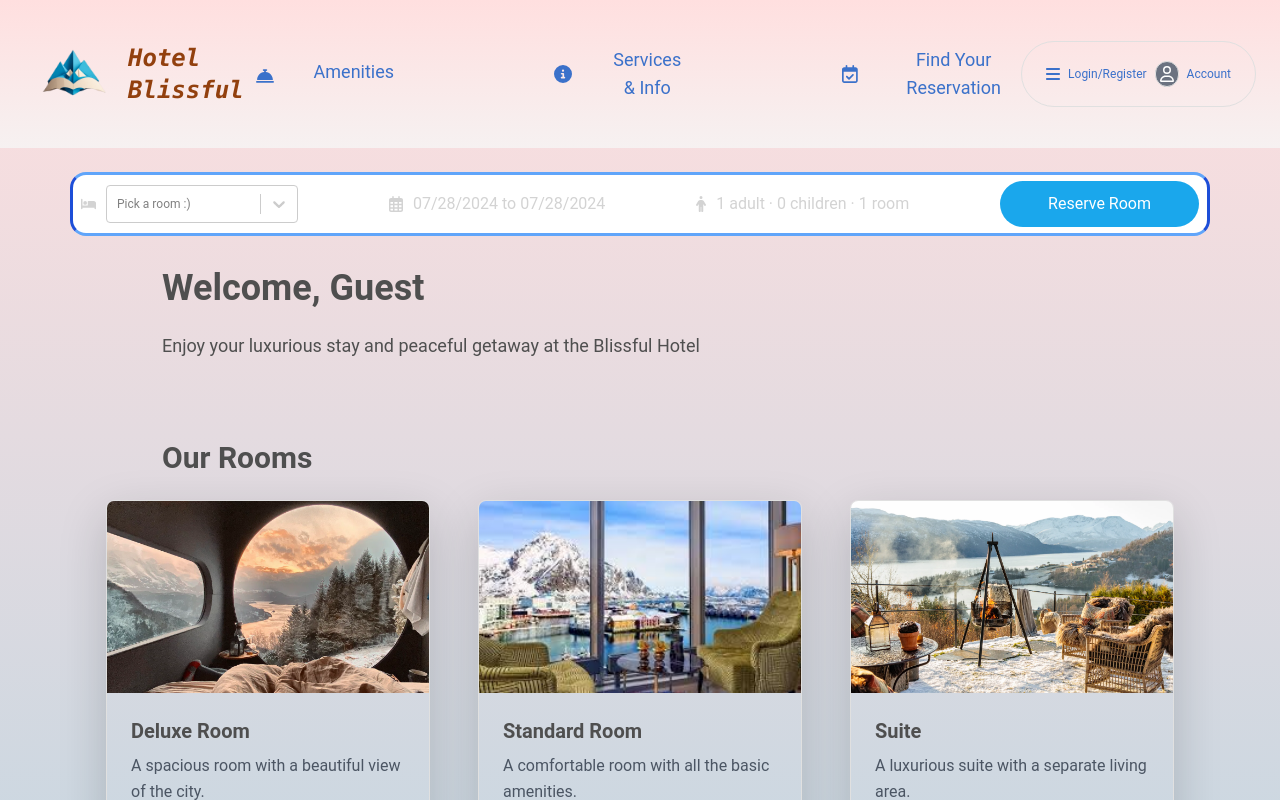
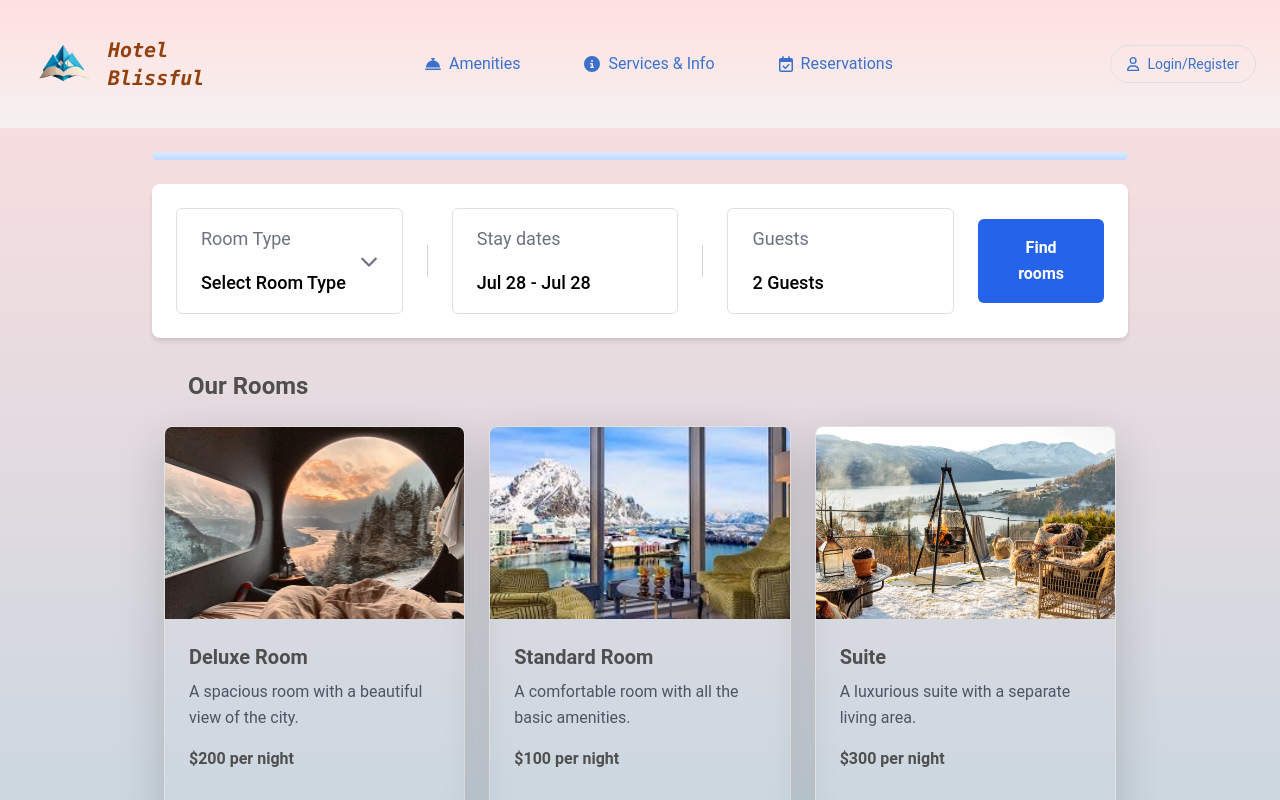
Before and after one commit to Chocopepero/CPSC362Front, a React (Vite) app in the folder client/: page / in a window 1280 px wide. Shown: the top 800 px of the page. Built offline with nearby package versions, Linux system fonts and the light colour scheme.

Commit message:
Changed to make page more responsive to mobile

```diff
--- a/client/src/Header.jsx
+++ b/client/src/Header.jsx
@@ -15,47 +15,64 @@ export default function Header() {
 
   return (
     <div>
-      <header className="p-4 flex-col bg-gradient-to-t from-[#f6f1f1] to-[#FFDFDF] text-black">
-        <div className="flex items-center">
+      <header className="p-4 bg-gradient-to-t from-[#f6f1f1] to-[#FFDFDF] text-black">
+        <div className="flex items-center justify-between">
+          {/* Logo */}
           <Link to="/" className="flex items-center gap-1">
-            <img src={HotelLogo} alt="Hotel Blissful Logo" className="max-w-[100px] max-h-[100px] bg-transparent" />
-            <span className="font-bold font-mono italic text-2xl text-amber-800 hover:underline">Hotel Blissful</span>
+            <img src={HotelLogo} alt="Hotel Blissful Logo" className="max-w-[80px] max-h-[80px] bg-transparent" />
+            <span className="font-bold font-mono italic text-xl text-amber-800 hover:underline">Hotel Blissful</span>
           </Link>
-          <div className="container m-auto">
-            <div className="flex text-lg justify-center text-center gap-40">
-              <Link to="/amenities" className="flex box-border items-center gap-10 pt-1 hover:scale-110 active:border-white">
+
+          {/* Mobile Menu Toggle */}
+          <div className="md:hidden">
+            <FontAwesomeIcon icon={faBars} className="text-2xl cursor-pointer" />
+          </div>
+
+          {/* Desktop Nav Links */}
+          <div className="hidden md:flex container justify-center gap-16">
+            <Link to="/amenities" className="flex items-center gap-2 hover:scale-105">
               <FontAwesomeIcon icon={faBellConcierge} />
-                <p className="pt-2">Amenities</p>
+              <span>Amenities</span>
             </Link>
-              <Link to="/services" className="flex box-border items-center gap-10 hover:scale-110 active:border-white">
+            <Link to="/services" className="flex items-center gap-2 hover:scale-105">
               <FontAwesomeIcon icon={faCircleInfo} />
               <span>Services & Info</span>
             </Link>
-              <Link to="/reservations" className="flex box-border items-center gap-10 hover:scale-110 active:border-white">
+            <Link to="/reservations" className="flex items-center gap-2 hover:scale-105">
               <FontAwesomeIcon icon={faCalendarCheck} />
-                <span>Find Your Reservation</span>
+              <span>Reservations</span>
+            </Link>
+          </div>
+
+          {/* User Account Section */}
+          <div className="flex items-center gap-4">
+            {user && (
+              <p className="hidden md:block text-sm">Hi, {user.name}</p>
+            )}
+            <Link
+              to={user ? '/account' : '/login'}
+              className="flex items-center gap-2 border border-gray-300 rounded-full py-2 px-3 text-sm"
+            >
+              <FontAwesomeIcon icon={faUser} />
+              <span>{user ? "Account" : "Login/Register"}</span>
             </Link>
           </div>
         </div>
-          <div className="flex-col items-center">
-            {user && (
-              <p className="text-center mb-2">Hi, {user.name}</p>
-            )}
-            <Link to={user ? '/account' : '/login'} className="flex items-center gap-2 border border-gray-300 rounded-full py-2 px-4 ">
-              <div className="flex flex-col items-center ">
-                <FontAwesomeIcon icon={faBars} />
-              </div>
-              <div className="flex flex-col items-center">
-                <p className="text-xs pt-3">Login/Register</p>
-              </div>
-              <div className="flex flex-col items-center bg-gray-500 text-white rounded-full border border-gray-500 p-1 overflow-hidden">
-                <FontAwesomeIcon icon={faUser} />
-              </div>
-              <div className="flex flex-col items-center">
-                <p className="text-xs pt-3">Account</p>
-              </div>
+
+        {/* Mobile Nav Links (Visible on smaller screens) */}
+        <div className="flex md:hidden justify-center mt-4 gap-8">
+          <Link to="/amenities" className="flex items-center gap-2 hover:scale-105">
+            <FontAwesomeIcon icon={faBellConcierge} />
+            <span>Amenities</span>
           </Link>
-          </div>
+          <Link to="/services" className="flex items-center gap-2 hover:scale-105">
+            <FontAwesomeIcon icon={faCircleInfo} />
+            <span>Services</span>
+          </Link>
+          <Link to="/reservations" className="flex items-center gap-2 hover:scale-105">
+            <FontAwesomeIcon icon={faCalendarCheck} />
+            <span>Reservations</span>
+          </Link>
         </div>
       </header>
     </div>
--- a/client/src/index.css
+++ b/client/src/index.css
@@ -51,3 +51,7 @@ button.primary{
     background-color: rgb(59 130 246);
     font-display: white;
 }
+
+html, body {
+    overflow-x: hidden;
+}
--- a/client/src/pages/IndexPage.jsx
+++ b/client/src/pages/IndexPage.jsx
@@ -1,25 +1,24 @@
 import React, { useState, useRef, useEffect } from "react";
-import { Link, useNavigate } from 'react-router-dom';
+import { Link, useNavigate } from "react-router-dom";
+import { FontAwesomeIcon } from "@fortawesome/react-fontawesome";
+import { faCalendarDays, faPerson, faChevronDown } from "@fortawesome/free-solid-svg-icons";
+import { DateRange } from "react-date-range";
+import { format, differenceInDays } from "date-fns";
+import "react-date-range/dist/styles.css";
+import "react-date-range/dist/theme/default.css";
 import img1 from "../images/Hotelpic1.jpeg";
 import img2 from "../images/DeluxeRoom.webp";
 import img3 from "../images/Hotelpic3.webp";
-import { FontAwesomeIcon } from "@fortawesome/react-fontawesome";
-import { faCalendarDays } from "@fortawesome/free-regular-svg-icons";
-import { faBed, faPerson } from "@fortawesome/free-solid-svg-icons";
-import { DateRange } from "react-date-range";
-import { format } from "date-fns";
-import "react-date-range/dist/styles.css"; // main css file
-import "react-date-range/dist/theme/default.css"; // theme css file
-import Select from 'react-select';
 
 export default function IndexPage() {
-    // room data
+    const navigate = useNavigate();
+
     const rooms = [
         {
             id: 1,
             name: 'Deluxe Room',
             description: 'A spacious room with a beautiful view of the city.',
-            price: '$200 per night',
+            price: 200,
             imageUrl: img2,
             link: '/DeluxeRoom'
         },
@@ -27,7 +26,7 @@ export default function IndexPage() {
             id: 2,
             name: 'Standard Room',
             description: 'A comfortable room with all the basic amenities.',
-            price: '$100 per night',
+            price: 100,
             imageUrl: img1,
             link: '/StandardRoom'
         },
@@ -35,18 +34,12 @@ export default function IndexPage() {
             id: 3,
             name: 'Suite',
             description: 'A luxurious suite with a separate living area.',
-            price: '$300 per night',
+            price: 300,
             imageUrl: img3,
             link: '/SuiteRoom'
         }
     ];
 
-    const options = rooms.map(room => ({
-        value: room.id,
-        label: room.name,
-    }));
-
-    const [RoomType, setRoomType] = useState("");
     const [openDate, setOpenDate] = useState(false);
     const [date, setDate] = useState([
         {
@@ -57,28 +50,16 @@ export default function IndexPage() {
     ]);
     const [openOptions, setOpenOptions] = useState(false);
     const [searchPref, setPreferenceSearch] = useState({
-        adult: 1,
+        adult: 2,
         children: 0,
         room: 1,
     });
-
-    const navigate = useNavigate();
+    const [openRoomType, setOpenRoomType] = useState(false);
+    const [selectedRoomType, setSelectedRoomType] = useState("Select Room Type");
 
     const dateRangeRef = useRef(null);
     const optionsRef = useRef(null);
-
-    const handleOption = (name, operation) => {
-        setPreferenceSearch((prev) => {
-            return {
-                ...prev,
-                [name]: operation === "i" ? searchPref[name] + 1 : searchPref[name] - 1,
-            };
-        });
-    };
-
-    const handleSearch = () => {
-        navigate("/confirmation", { state: { RoomType, date, searchPref } });
-    };
+    const roomTypeRef = useRef(null);
 
     const handleClickOutside = (event) => {
         if (dateRangeRef.current && !dateRangeRef.current.contains(event.target)) {
@@ -86,6 +67,9 @@ export default function IndexPage() {
         }
         if (optionsRef.current && !optionsRef.current.contains(event.target)) {
             setOpenOptions(false);
+        }
+        if (roomTypeRef.current && !roomTypeRef.current.contains(event.target)) {
+            setOpenRoomType(false);
         }
     };
 
@@ -96,32 +80,84 @@ export default function IndexPage() {
         };
     }, []);
 
+    const handleFindRooms = () => {
+        const selectedRoom = rooms.find(room => room.name === selectedRoomType);
+
+        if (!selectedRoom) {
+            alert("Please select a room type.");
+            return;
+        }
+
+        const nights = differenceInDays(date[0].endDate, date[0].startDate) || 1;
+        const totalPrice = selectedRoom.price * nights * searchPref.room;
+
+        navigate("/confirmation", {
+            state: {
+                RoomType: selectedRoomType,
+                date,
+                searchPref,
+                totalPrice,
+            },
+        });
+    };
+
     return (
-        <div className="p-4 flex-col">
-            <div className="justify-between">
-                <div className="container h-16 bg-[white] border-[3px] border-[solid]
-                border-x-blue-700 border-y-blue-400 flex items-center justify-between
-                px-0 py-[10px] mx-auto rounded-2xl  -bottom-[25px] w-full max-w-screen-lg">
-                    <div className="flex items-center gap-[10px] text-xs">
-                        <FontAwesomeIcon icon={faBed} className="text-[lightgray] pl-2" />
-                        <Select
-                            options={options}
-                            onChange={(selectedOption) => setRoomType(selectedOption ? selectedOption.label : "")}
-                            isSearchable
-                            isClearable
-                            placeholder="Pick a room :)"
-                            classNamePrefix="react-select"
-                            className="w-48"
-                        />
+        <section data-testid="homepage-booking-module-wrapper" className="p-4 max-w-screen-lg mx-auto">
+            <div data-testid="homepage-booking-module-glow-container" className="bg-gradient-to-b from-blue-100 to-blue-200 h-2 rounded-md mb-4"></div>
+
+            <div data-testid="homepage-booking-module-grid-container" className="bg-white p-6 rounded-lg shadow-md">
+                <div data-testid="homepage-booking-module" className="flex flex-col md:flex-row items-center gap-4">
+
+                    {/* Room Type Button */}
+                    <div className="relative w-full md:w-1/4" ref={roomTypeRef}>
+                        <button
+                            className="booking-module-field w-full px-4 py-3 rounded-md border border-gray-300 text-left text-lg cursor-pointer focus:outline-none flex justify-between items-center"
+                            onClick={() => setOpenRoomType(!openRoomType)}
+                            data-testid="homepage-booking-module-roomtype-selector-button"
+                        >
+                            <div>
+                                <p className="text-gray-500">Room Type</p>
+                                <span className="text-black font-medium">{selectedRoomType}</span>
                             </div>
-                    <div className="flex items-center gap-[10px]">
-                        <FontAwesomeIcon icon={faCalendarDays} className="text-[lightgray]" />
-                        <span
+                            <FontAwesomeIcon icon={faChevronDown} className="text-gray-500" />
+                        </button>
+
+                        {openRoomType && (
+                            <div className="absolute top-16 left-0 w-full bg-white border border-gray-300 rounded-lg shadow-md z-40">
+                                {rooms.map((room) => (
+                                    <button
+                                        key={room.id}
+                                        onClick={() => {
+                                            setSelectedRoomType(room.name);
+                                            setOpenRoomType(false);
+                                        }}
+                                        className="w-full text-left px-4 py-2 hover:bg-gray-100"
+                                    >
+                                        {room.name}
+                                    </button>
+                                ))}
+                            </div>
+                        )}
+                    </div>
+
+                    {/* Divider */}
+                    <div className="hidden md:block border-l border-gray-300 h-8"></div>
+
+                    {/* Stay Dates Button */}
+                    <div className="w-full md:w-1/4">
+                        <button
+                            className="booking-module-field w-full px-4 py-3 rounded-md border border-gray-300 text-left text-lg cursor-pointer focus:outline-none"
+                            name="Stay dates"
+                            aria-label={`Stay dates: ${format(date[0].startDate, "MMM dd")} to ${format(date[0].endDate, "MMM dd")}`}
                             onClick={() => setOpenDate(!openDate)}
-                            className=" text-[lightgray] cursor-pointer"
-                        >{`${format(date[0].startDate, "MM/dd/yyyy")} to ${format(date[0].endDate, "MM/dd/yyyy")}`}</span>
+                            data-testid="homepage-booking-module-date-selector-button"
+                        >
+                            <p className="text-gray-500">Stay dates</p>
+                            <span className="text-black font-medium">{`${format(date[0].startDate, "MMM dd")} - ${format(date[0].endDate, "MMM dd")}`}</span>
+                        </button>
+
                         {openDate && (
-                            <div ref={dateRangeRef} className="absolute top-40 z-40">
+                            <div ref={dateRangeRef} className="absolute top-24 z-40">
                                 <DateRange
                                     editableDateInputs={true}
                                     onChange={(item) => setDate([item.selection])}
@@ -133,109 +169,83 @@ export default function IndexPage() {
                             </div>
                         )}
                     </div>
-                    <div className="flex items-center gap-[10px]">
-                        <FontAwesomeIcon icon={faPerson} className="text-[lightgray]" />
-                        <span
+
+                    {/* Divider */}
+                    <div className="hidden md:block border-l border-gray-300 h-8"></div>
+
+                    {/* Guests Button */}
+                    <div className="w-full md:w-1/4">
+                        <button
+                            className="booking-module-field w-full px-4 py-3 rounded-md border border-gray-300 text-left text-lg cursor-pointer focus:outline-none"
+                            name="Guests"
                             onClick={() => setOpenOptions(!openOptions)}
-                            className="text-[lightgray] cursor-pointer"
-                        >{`${searchPref.adult} adult · ${searchPref.children} children · ${searchPref.room} room`}</span>
+                            data-testid="homepage-booking-module-guest-selector-button"
+                        >
+                            <p className="text-gray-500">Guests</p>
+                            <span className="text-black font-medium">{`${searchPref.adult + searchPref.children} Guests`}</span>
+                        </button>
+
                         {openOptions && (
-                            <div ref={optionsRef} className="absolute top-40 z-40 bg-[white] text-[gray]
-                            rounded-[5px] [box-shadow:0px_0px_10px_-5px_rgba(0,_0,_0,_0.4)]">
-                                <div className="w-[200px] flex justify-between m-[10px]">
-                                    <span className="optionText">Adult</span>
-                                    <div className="flex items-center gap-[10px] text-[12px] text-[black]">
+                            <div ref={optionsRef} className="absolute top-24 z-40 bg-white p-4 shadow-lg rounded-md">
+                                {['adult', 'children', 'room'].map((option, index) => (
+                                    <div className="w-48 flex justify-between items-center my-2" key={index}>
+                                        <span className="capitalize text-lg">{option}</span>
+                                        <div className="flex items-center gap-3">
                                             <button
-                                            disabled={searchPref.adult <= 1}
-                                            className="w-[30px] h-[30px] border-[1px] border-[solid]
-                                             border-[#0071c2] text-[#0071c2]
-                                             shadow-lg rounded-b-md cursor-pointer bg-[white]"
-                                            onClick={() => handleOption("adult", "d")}
+                                                disabled={searchPref[option] <= (option === 'adult' ? 1 : 0)}
+                                                className="w-8 h-8 border border-solid border-blue-600 text-blue-600 rounded-lg cursor-pointer"
+                                                onClick={() =>
+                                                    setPreferenceSearch((prev) => ({
+                                                        ...prev,
+                                                        [option]: prev[option] - 1,
+                                                    }))
+                                                }
                                             >
                                                 -
                                             </button>
-                                        <span className="optionCounterNumber">{searchPref.adult}</span>
+                                            <span className="text-lg">{searchPref[option]}</span>
                                             <button
-                                            className="w-[30px] h-[30px] border-[1px] border-[solid]
-                                            border-[#0071c2] text-[#0071c2]
-                                            shadow-lg rounded-t-md cursor-pointer bg-[white]"
-                                            onClick={() => handleOption("adult", "i")}
+                                                className="w-8 h-8 border border-solid border-blue-600 text-blue-600 rounded-lg cursor-pointer"
+                                                onClick={() =>
+                                                    setPreferenceSearch((prev) => ({
+                                                        ...prev,
+                                                        [option]: prev[option] + 1,
+                                                    }))
+                                                }
                                             >
                                                 +
                                             </button>
                                         </div>
                                     </div>
-                                <div className="w-[200px] flex justify-between m-[10px]">
-                                    <span className="optionText">Children</span>
-                                    <div className="flex items-center gap-[10px] text-[12px] text-[black]">
-                                        <button
-                                            disabled={searchPref.children <= 0}
-                                            className="w-[30px] h-[30px] border-[1px] border-[solid]
-                                             border-[#0071c2] text-[#0071c2]
-                                             shadow-lg rounded-b-md cursor-pointer bg-[white]"
-                                            onClick={() => handleOption("children", "d")}
-                                        >
-                                            -
-                                        </button>
-                                        <span className="optionCounterNumber">{searchPref.children}</span>
-                                        <button
-                                            className="w-[30px] h-[30px] border-[1px] border-[solid]
-                                            border-[#0071c2] text-[#0071c2]
-                                            shadow-lg rounded-t-md cursor-pointer bg-[white]"
-                                            onClick={() => handleOption("children", "i")}
-                                        >
-                                            +
-                                        </button>
-                                    </div>
-                                </div>
-                                <div className="w-[200px] flex justify-between m-[10px]">
-                                    <span className="optionText">Room</span>
-                                    <div className="flex items-center gap-[10px] text-[12px] text-[black]">
-                                        <button
-                                            disabled={searchPref.room <= 1}
-                                            className="w-[30px] h-[30px] border-[1px] border-[solid]
-                                             border-[#0071c2] text-[#0071c2]
-                                             shadow-lg rounded-b-md cursor-pointer bg-[white]"
-                                        >
-                                            -
-                                        </button>
-                                        <span className="optionCounterNumber">{searchPref.room}</span>
-                                        <button
-                                            className="w-[30px] h-[30px] border-[1px] border-[solid]
-                                            border-[#0071c2] text-[#0071c2]
-                                            shadow-lg rounded-t-md cursor-pointer bg-[white]"
-                                            onClick={() => handleOption("room", "i")}
-                                        >
-                                            +
-                                        </button>
-                                    </div>
-                                </div>
+                                ))}
                             </div>
                         )}
                     </div>
-                    <div className="flex items-center gap-[10px] pr-2">
-                        <button className="bg-[#1aa7ec] text-white py-[10px]
-                        px-5 border-white cursor-pointer hover:bg-cyan-700 rounded-full" onClick={handleSearch}>
-                            Reserve Room
+
+                    {/* Find Rooms Button */}
+                    <div className="w-full md:w-auto flex-grow">
+                        <button
+                            data-testid="homepage-booking-module-cta"
+                            className="w-full px-6 py-3 mt-0 md:mt-0 bg-blue-600 text-white font-bold rounded-md cursor-pointer hover:bg-blue-700 focus:outline-none"
+                            onClick={handleFindRooms}
+                        >
+                            Find rooms
                         </button>
                     </div>
                 </div>
             </div>
 
-            <div className="container m-auto p-8">
-                <h1 className="text-4xl font-bold mb-4 px-20">Welcome, Guest</h1>
-                <p className="text-lg mb-8 px-20">Enjoy your luxurious stay and peaceful getaway at the Blissful Hotel</p>
-
-                <h2 className="text-3xl font-bold justify-between mb-4 px-20">Our Rooms</h2>
-                <div className="w-full px-4 md:px-8 lg:px-16">
-                    <div className="grid grid-cols-1 md:grid-cols-2 lg:grid-cols-3 gap-12 justify-items-stretch">
+            {/* Rooms Preview Section */}
+            <div className="container mx-auto p-8">
+                <h2 className="text-2xl font-bold mb-4 px-4">Our Rooms</h2>
+                <div className="grid grid-cols-1 md:grid-cols-2 lg:grid-cols-3 gap-6">
                     {rooms.map(room => (
                         <div key={room.id} className="border rounded-lg overflow-hidden shadow-lg transform transition-transform hover:scale-105">
                             <img src={room.imageUrl} alt={room.name} className="w-full h-48 object-cover" />
                             <div className="p-4">
                                 <h3 className="text-xl font-bold">{room.name}</h3>
                                 <p className="mt-2 text-gray-600">{room.description}</p>
-                                    <p className="mt-2 font-bold">{room.price}</p>
+                                <p className="mt-2 font-bold">{`$${room.price} per night`}</p>
                                 <Link to={room.link} className="mt-4 inline-block bg-blue-500 text-white py-2 px-4 rounded">
                                     View More
                                 </Link>
@@ -244,7 +254,6 @@ export default function IndexPage() {
                     ))}
                 </div>
             </div>
-            </div>
-        </div>
+        </section>
     );
 }
```
Also changed, not shown: client/src/Footer.jsx (+21 -10 lines), 2 other files (tests, documents, lock files or other folders). Lines whose indentation alone changed are shown as unchanged.
